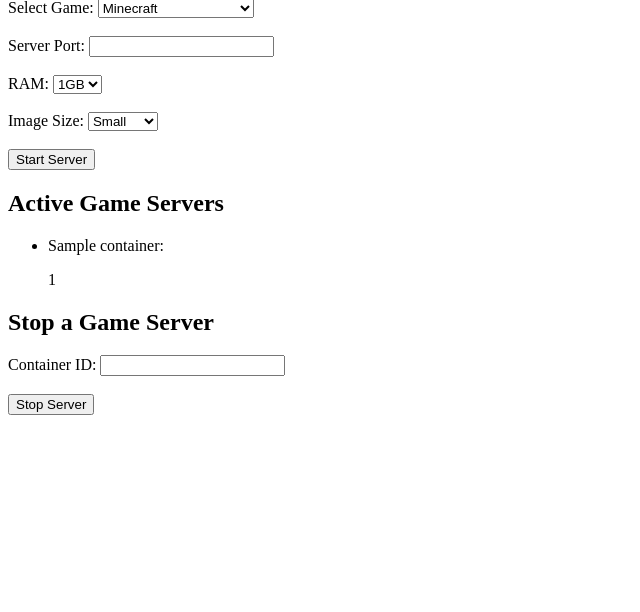
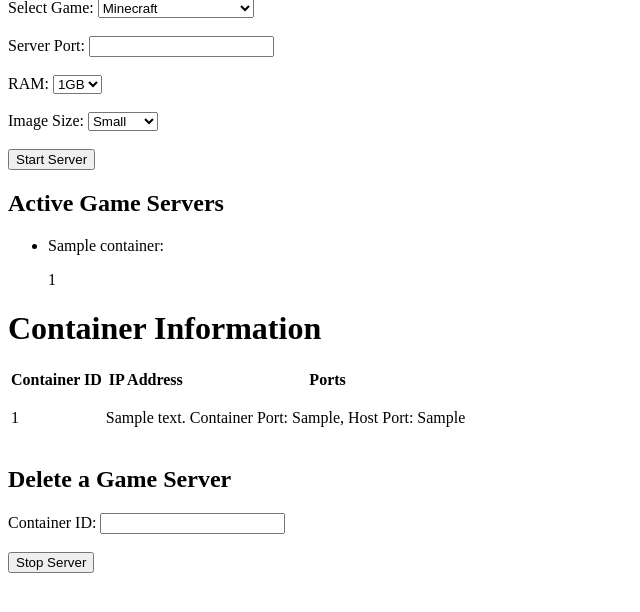
Before and after one commit to SquidRings/gameserver-panel, a Flask app: template templates/index.html in a window 1280 px wide. Shown: the part 128-740 px from the top of the page, without its empty margins (0-640 px from the left). Run offline with Flask 3, Linux system fonts and the light colour scheme; the template is opened without the code that fills it: most values are stand-ins (such as "Sample title", 1, 10 or a date in 2020).

Commit message:
Added more container information

```diff
--- a/main.py
+++ b/main.py
@@ -8,7 +8,22 @@ client = docker.from_env()
 def index():
     # Get a list of active Docker containers
     containers = client.containers.list()
-    return render_template('index.html', containers=containers)
+
+    container_info = []
+    for container in containers:
+        container_id = container.id
+        container_ip = container.attrs['NetworkSettings']['IPAddress']
+        container_ports = container.attrs['NetworkSettings']['Ports']
+        ports = []
+        for port in container_ports:
+            if container_ports[port] is not None:
+                container_port = port.split('/')[0]
+                host_port = container_ports[port][0]['HostPort']
+                ports.append({'container_port': container_port, 'host_port': host_port})
+
+        container_info.append({'id': container_id, 'ip_address': container_ip, 'ports': ports})
+
+    return render_template('index.html', container_info=container_info)
 
 @app.route('/start_server', methods=['POST'])
 def start_server():
@@ -45,7 +60,7 @@ def stop_server():
     container.stop()
     container.remove()
 
-    return 'Game server shut down successfully !'
+    return 'Game server deleted successfully !'
 
 @app.route('/container_control', methods=['POST'])
 def container_control():
--- a/templates/index.html
+++ b/templates/index.html
@@ -43,7 +43,27 @@
         {% endfor %}
     </ul>
 
-    <h2>Stop a Game Server</h2>
+    <h1>Container Information</h1>
+    <table>
+        <tr>
+            <th>Container ID</th>
+            <th>IP Address</th>
+            <th>Ports</th>
+        </tr>
+        {% for container in container_info %}
+        <tr>
+            <td>{{ container.id }}</td>
+            <td>{{ container.ip_address }}</td>
+            <td>
+                {% for port in container.ports %}
+                <p>Container Port: {{ port.container_port }}, Host Port: {{ port.host_port }}</p>
+                {% endfor %}
+            </td>
+        </tr>
+        {% endfor %}
+    </table>
+
+    <h2>Delete a Game Server</h2>
     <form action="/stop_server" method="POST">
         <label for="container_id">Container ID:</label>
         <input type="text" name="container_id" id="container_id">
```
